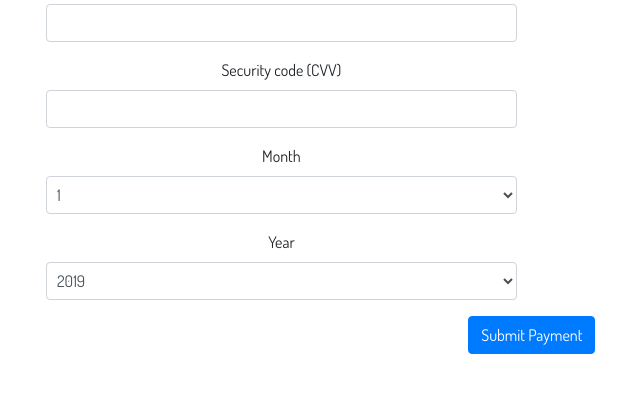
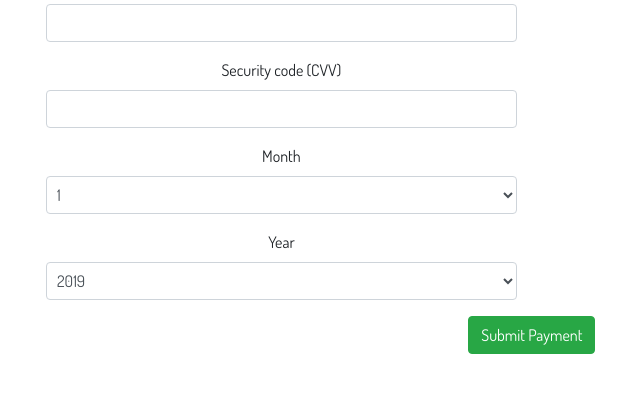
Before and after one commit to Code-Institute-Submissions/haydal810-Milestone-Project-4, a Django app: page /checkout/ in a window 1280 px wide. Shown: the part 971-1391 px from the top of the page, without its empty margins (4-644 px from the left). Run offline with Django 3.2, Linux system fonts and the light colour scheme; the visitor is signed in with stand-in values (Sample User, id 1); some libraries are stand-ins or nearby versions.

Commit message:
fix checkout button, incorrect href

```diff
--- a/cart/templates/cart.html
+++ b/cart/templates/cart.html
@@ -82,7 +82,7 @@
                         Due</strong>
                     <h5 class="font-weight-bold">€ {{ total }}</h5>
                 </li>
-            </ul><a href="{% 'checkout' %}" class="btn btn-success text-white rounded-pill py-2 btn-block">Proceed to checkout</a>
+            </ul><a href="{% url 'checkout' %}" class="btn btn-success text-white rounded-pill py-2 btn-block">Proceed to checkout</a>
         </div>
     </div>
     {% else %}
--- a/checkout/templates/checkout.html
+++ b/checkout/templates/checkout.html
@@ -79,7 +79,7 @@
 
         {% csrf_token %}
         <div class="form-group col-md-12">
-            <input class=" btn btn-primary" id="submit_payment_btn" name="commit" type="submit" value="Submit Payment">
+            <input class=" btn btn-success" id="submit_payment_btn" name="commit" type="submit" value="Submit Payment">
         </div>
     </form>
     {% endblock %}
```
